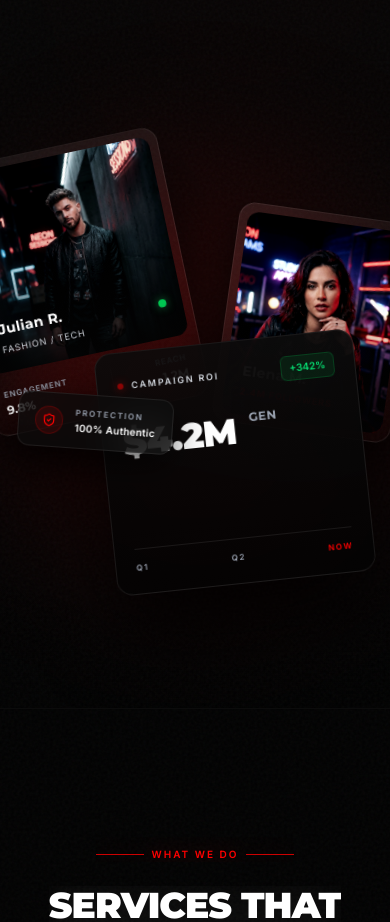
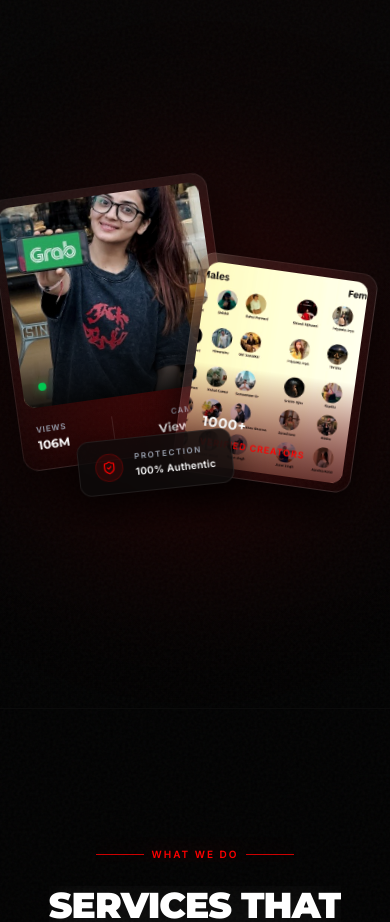
Before and after one commit to SRV-3/Famesroot-v2.0, a React (Vite) app: page / in a window 390 px wide. Shown: the part 2000-2922 px from the top of the page. Built offline with nearby package versions, Linux system fonts and the light colour scheme.

Commit message:
refactor: update About section layout, responsiveness, and creator profile assets

```diff
--- a/src/sections/About.jsx
+++ b/src/sections/About.jsx
@@ -130,32 +130,29 @@ export default function About() {
             {/* Main Profile Card (Male) - Back Left Layer */}
             <motion.div
               variants={{
-                stacked: { x: -10, y: -10, rotate: -4, scale: 0.95 },
-                fanned: { x: typeof window !== 'undefined' && window.innerWidth >= 1024 ? -180 : -120, y: typeof window !== 'undefined' && window.innerWidth >= 1024 ? -120 : -80, rotate: -12, scale: 1 }
+                stacked: { x: -5, y: -5, rotate: -4, scale: 0.95 },
+                fanned: { x: typeof window !== 'undefined' && window.innerWidth >= 1024 ? -180 : -80, y: typeof window !== 'undefined' && window.innerWidth >= 1024 ? -80 : -40, rotate: -8, scale: 1 }
               }}
               transition={{ duration: 1.2, ease: [0.16, 1, 0.3, 1] }}
-              className="absolute z-20 w-[220px] md:w-[260px] bg-gradient-to-b from-white/[0.06] to-transparent backdrop-blur-xl p-2 md:p-3 rounded-2xl border border-white/[0.08] shadow-[0_30px_60px_rgba(0,0,0,0.6)]"
+              className="absolute z-20 w-[220px] md:w-[260px] lg:w-[320px] bg-gradient-to-b from-white/[0.06] to-transparent backdrop-blur-xl p-2 md:p-3 lg:p-4 rounded-2xl lg:rounded-[2rem] border border-white/[0.08] shadow-[0_30px_60px_rgba(0,0,0,0.6)]"
             >
               <div className="relative w-full aspect-square rounded-xl overflow-hidden mb-4">
-                <img src="/assets/creator_1.png" alt="Creator Profile" className="w-full h-full object-cover grayscale-[30%] contrast-110" />
+                <img src="/assets/creator_1.jpeg" alt="Creator Profile" className="w-full h-full object-cover grayscale-[30%] contrast-110" />
                 <div className="absolute inset-0 bg-gradient-to-t from-[#030303] via-transparent to-transparent opacity-90" />
                 <div className="absolute bottom-4 left-4 right-4 flex items-center justify-between">
-                  <div>
-                    <h4 className="text-white font-bold text-sm tracking-wide">Julian R.</h4>
-                    <p className="text-gray-300 text-[9px] uppercase tracking-widest mt-1">Fashion / Tech</p>
-                  </div>
+
                   <div className="w-2 h-2 rounded-full bg-green-500 shadow-[0_0_8px_rgba(34,197,94,0.6)]" />
                 </div>
               </div>
               <div className="px-2 pb-2 flex items-center justify-between">
                 <div className="flex flex-col">
-                  <span className="text-[8px] text-gray-400 uppercase tracking-widest font-semibold mb-0.5">Engagement</span>
-                  <span className="text-white text-xs font-bold font-montserrat">9.8%</span>
+                  <span className="text-[8px] text-gray-400 uppercase tracking-widest font-semibold mb-0.5">Views</span>
+                  <span className="text-white text-xs font-bold font-montserrat">106M</span>
                 </div>
                 <div className="h-6 w-px bg-white/10" />
                 <div className="flex flex-col items-end">
-                  <span className="text-[8px] text-gray-400 uppercase tracking-widest font-semibold mb-0.5">Reach</span>
-                  <span className="text-white text-xs font-bold font-montserrat">1.2M</span>
+                  <span className="text-[8px] text-gray-400 uppercase tracking-widest font-semibold mb-0.5">Campaign</span>
+                  <span className="text-white text-xs font-bold font-montserrat">View Grab</span>
                 </div>
               </div>
             </motion.div>
@@ -163,25 +160,25 @@ export default function About() {
             {/* Profile Card 2 (Female) - Middle Layer */}
             <motion.div
               variants={{
-                stacked: { x: 5, y: 5, rotate: 2, scale: 0.95 },
-                fanned: { x: typeof window !== 'undefined' && window.innerWidth >= 1024 ? 160 : 120, y: -40, rotate: 8, scale: 1 }
+                stacked: { x: 5, y: 5, rotate: 4, scale: 0.95 },
+                fanned: { x: typeof window !== 'undefined' && window.innerWidth >= 1024 ? 180 : 80, y: typeof window !== 'undefined' && window.innerWidth >= 1024 ? 40 : 10, rotate: 8, scale: 1 }
               }}
               transition={{ duration: 1.4, ease: [0.16, 1, 0.3, 1] }}
-              className="absolute z-30 w-[180px] md:w-[220px] bg-gradient-to-br from-white/[0.08] to-transparent backdrop-blur-xl p-2 rounded-2xl border border-white/[0.1] shadow-[0_20px_40px_rgba(0,0,0,0.7)]"
+              className="absolute z-30 w-[180px] md:w-[220px] lg:w-[280px] bg-gradient-to-br from-white/[0.08] to-transparent backdrop-blur-xl p-2 lg:p-3 rounded-2xl lg:rounded-3xl border border-white/[0.1] shadow-[0_20px_40px_rgba(0,0,0,0.7)]"
             >
               <div className="relative w-full aspect-[4/5] rounded-xl overflow-hidden">
-                <img src="/assets/creator_2.png" alt="Creator Profile" className="w-full h-full object-cover grayscale-[10%] contrast-[1.15]" />
+                <img src="/assets/creator_2.jpeg" alt="Creator Profile" className="w-full h-full object-cover grayscale-[10%] contrast-[1.15]" />
                 <div className="absolute inset-0 bg-gradient-to-t from-primary/60 via-transparent to-transparent opacity-80 mix-blend-multiply" />
                 <div className="absolute inset-0 bg-gradient-to-t from-[#030303] via-transparent to-transparent opacity-60" />
                 <div className="absolute bottom-4 left-4">
-                  <h4 className="text-white font-bold text-sm tracking-wide">Elena M.</h4>
-                  <p className="text-primary text-[9px] font-bold uppercase tracking-widest mt-1">2.4M Followers</p>
+                  <h4 className="text-white font-bold text-sm tracking-wide">1000+</h4>
+                  <p className="text-primary text-[9px] font-bold uppercase tracking-widest mt-1">Verified creators</p>
                 </div>
               </div>
             </motion.div>
 
             {/* Performance Dashboard - Front Bottom Layer */}
-            <motion.div
+            {/* <motion.div
               variants={{
                 stacked: { x: 0, y: 20, rotate: -1, scale: 0.95 },
                 fanned: { x: typeof window !== 'undefined' && window.innerWidth >= 1024 ? 80 : 40, y: typeof window !== 'undefined' && window.innerWidth >= 1024 ? 140 : 100, rotate: -6, scale: 1 }
@@ -214,13 +211,13 @@ export default function About() {
                 <span className="text-[8px] text-gray-400 uppercase tracking-[0.2em] font-bold">Q2</span>
                 <span className="text-[8px] text-primary uppercase tracking-[0.2em] font-bold">Now</span>
               </div>
-            </motion.div>
+            </motion.div> */}
 
             {/* Floating Metric Badge */}
             <motion.div
               variants={{
-                stacked: { x: -20, y: -10, rotate: 4, scale: 0.95 },
-                fanned: { x: typeof window !== 'undefined' && window.innerWidth >= 1024 ? -140 : -100, y: 60, rotate: 4, scale: 1 }
+                stacked: { x: 0, y: 10, rotate: -2, scale: 0.95 },
+                fanned: { x: typeof window !== 'undefined' && window.innerWidth >= 1024 ? -100 : -40, y: typeof window !== 'undefined' && window.innerWidth >= 1024 ? 180 : 100, rotate: -6, scale: 1 }
               }}
               transition={{ duration: 1.1, ease: [0.16, 1, 0.3, 1] }}
               className="absolute z-50 bg-[#0a0a0a]/80 backdrop-blur-xl px-4 py-3 rounded-xl border border-white/[0.08] shadow-[0_15px_35px_rgba(0,0,0,0.6)] flex items-center gap-3"
```
Also changed, not shown: public/assets/creator_1.jpeg (added), public/assets/creator_2.jpeg (added).
